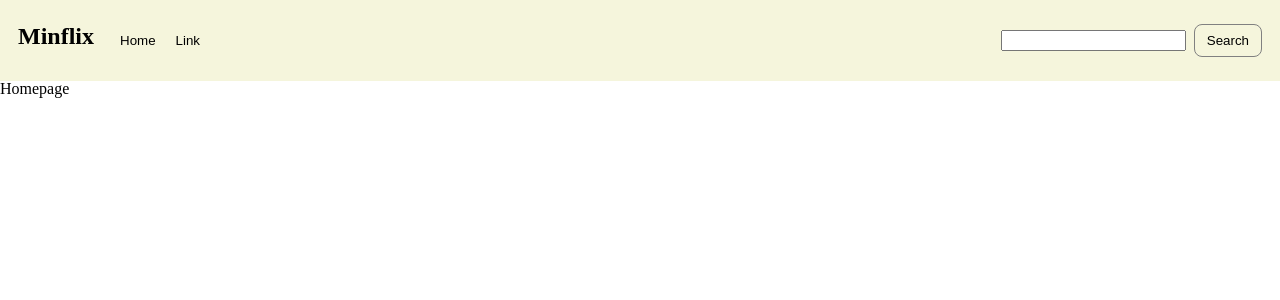
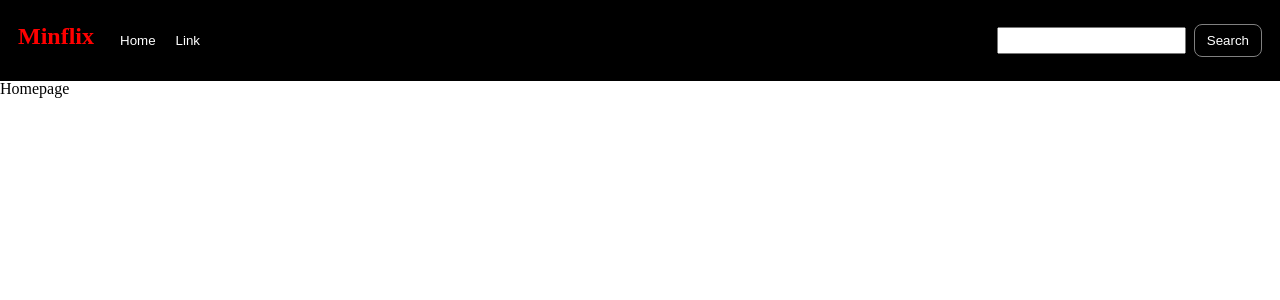
Before and after one commit to merrybmc/netflix_nunaStudy, a React (Create React App) app: page / in a window 1280 px wide. Shown: the top 300 px of the page. Built offline with nearby package versions, Linux system fonts and the light colour scheme.

Commit message:
navbar navigation

```diff
--- a/src/components/Navbar.jsx
+++ b/src/components/Navbar.jsx
@@ -1,13 +1,37 @@
 import React from 'react';
 import * as S from './Navbar.styled';
+import { useNavigate } from 'react-router-dom';
 
 export default function Navbar() {
+  const navigate = useNavigate();
+
+  const onMovePage = (path) => {
+    navigate(path);
+  };
   return (
     <S.Container>
-      <S.Title>Minflix</S.Title>
+      <S.Title
+        onClick={() => {
+          onMovePage('/');
+        }}
+      >
+        Minflix
+      </S.Title>
       <S.MenuBox>
-        <S.Menu>Home</S.Menu>
-        <S.Menu>Link</S.Menu>
+        <S.Menu
+          onClick={() => {
+            onMovePage('/');
+          }}
+        >
+          Home
+        </S.Menu>
+        <S.Menu
+          onClick={() => {
+            onMovePage('/movies');
+          }}
+        >
+          Link
+        </S.Menu>
       </S.MenuBox>
       <S.SearchBox>
         <S.SearchInput />
--- a/src/components/Navbar.styled.js
+++ b/src/components/Navbar.styled.js
@@ -2,13 +2,16 @@ import styled from 'styled-components';
 
 export const Container = styled.div`
   display: flex;
-  background-color: beige;
+  background-color: black;
   padding: 24px 18px;
 `;
 
 export const Title = styled.h1`
   font-weight: 700;
   font-size: 24px;
+  color: red;
+
+  cursor: pointer;
 `;
 
 export const MenuBox = styled.div`
@@ -18,7 +21,9 @@ export const MenuBox = styled.div`
   padding-left: 20px;
 `;
 
-export const Menu = styled.button``;
+export const Menu = styled.button`
+  color: white;
+`;
 
 export const SearchBox = styled.div`
   display: flex;
@@ -27,10 +32,14 @@ export const SearchBox = styled.div`
   gap: 8px;
 `;
 
-export const SearchInput = styled.input``;
+export const SearchInput = styled.input`
+  outline: none;
+  padding: 4px;
+`;
 
 export const SearchButton = styled.button`
   padding: 8px 12px;
   border: 1px solid gray;
   border-radius: 8px;
+  color: white;
 `;
```
